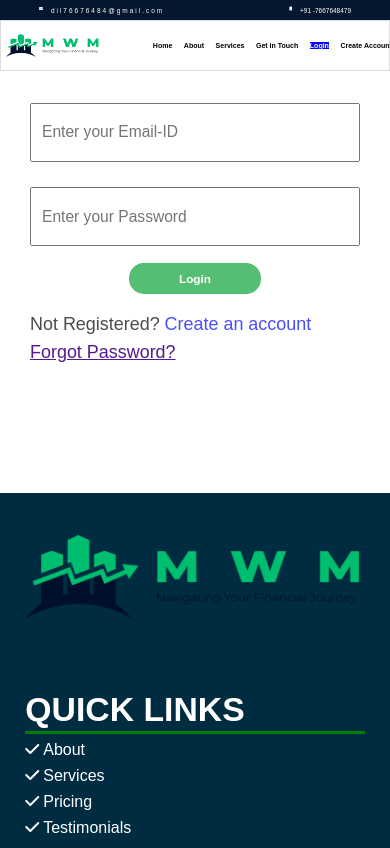
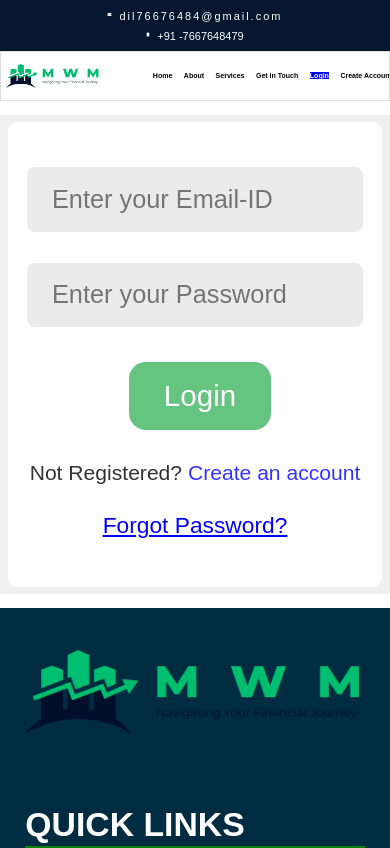
Before and after one commit to BHUTUU/projectmwm, a Flask app: page /getloginpage in a window 390 px wide. Shown: the top 848 px of the page. Run offline with Flask 3, Linux system fonts and the light colour scheme.

Commit message:
making login page

```diff
--- a/config.json
+++ b/config.json
@@ -12,7 +12,7 @@
         {
             "host": "localhost",
             "user": "root",
-            "password": "root",
+            "password": "Root@10",
             "database_name": "projectmwm"
         }
     ],
--- a/static/css/login.css
+++ b/static/css/login.css
@@ -181,6 +181,66 @@ footer{
 #backbtn{
   margin-left: 44%;
 }
+.user-elem{
+  display: flex;
+  align-items: center;
+  justify-content: center;
+  position: relative;
+}
+.formholder{
+  background-color: #F0F0F0;
+  /* height: 100vh; */
+  width: 33%;
+  padding: 2vw;
+}
+.formholder>form{
+  display: flex;
+  flex-direction: column;
+  align-items: center;
+  /* gap: 5px; */
+  padding: 10px 10px;
+  border-radius: 10px;
+  padding-top: 2vw;
+}
+.formholder>form>input{
+  margin-top: 2vw;
+  padding: 15px 15px;
+  width: 100%;
+  outline: none;
+  border: none;
+  height: 4vw;
+  font-size: 1.2vw;
+  background-color: rgb(236, 235, 235);
+  border-radius: 8px;
+  color: black;
+}
+.formholder>form>h5{
+  /* border: 1px solid green; */
+  padding: 0.8vw 2.5vw;
+  margin-top: 3vw;
+  border-radius: 5px;
+  background-color: #54BE73;
+  color: white;
+  font-size: 1.3vw;
+  font-weight: 400;
+  cursor: pointer;
+  opacity: 0.9;
+}
+.formholder>form>h5:hover{
+  opacity: 1;
+}
+.formholder>form>p{
+  margin-top: 2vw;
+  opacity: 0.8;
+}
+.formholder>form>p>a{
+  text-decoration: none;
+  color: blue;
+}
+.formholder>form>a{
+  margin-top: 1vw;
+  margin-bottom: 2vw;
+}
 
 
 /* Responcive */
@@ -194,21 +254,30 @@ footer{
     /* overflow: scroll; */
   }
   .head-top{
-    height: 2vw;
+    height: 6vh;
     display: flex;
+    flex-direction: column;
     justify-content: space-between;
+    font-size: 2.7vh;
+    gap: 1vh;
   }
   .top-left{
     font-size: 2vw;
   }
   .top-left>h5{
-    letter-spacing:normal;
+    font-size: 1.3vh;
   }
   .top-left>i{
-    font-size: 1vw;
+    font-size: 1.4vw;
   }
   .top-right{
     font-size: 2vw;
+  }
+  .top-right>i{
+    font-size: 1.4vw;
+  }
+  .top-right>h5{
+    font-size: 1.3vh;
   }
   nav{
     height: 6vh;
@@ -247,26 +316,65 @@ footer{
     justify-content: center;
     /* padding: 5px 4vh; */
   }
+  .user-elem{
+    position: relative;
+    display: flex;
+    align-items: center;
+    justify-content: center;
+    width: 100%;
+    height: 60vh;
+  }
   .formholder{
-    height: 50vh;
-    /* border: 1px solid #002C42; */
-    padding: 5px 10px;
-    border-radius: 25px;
-    /* margin-bottom: 5vh; */
+    background-color: #F0F0F0;
+    /* height: 55vh; */
+    width: 100%;
+    padding: 2vw;
   }
   .formholder>form{
-    width: 100%;
-    font-size: 4vw;
+    display: flex;
+    height: 55vh;
+    flex-direction: column;
+    align-items: center;
+    justify-content: center;
+    gap: 6vw;
+    padding: 10px 10px;
+    border-radius: 10px;
+    padding-top: 2vw;
+  }
+  .formholder>form>input{
+    margin-top: 2vw;
+    padding: 2vh 3vh;
+    width: 95%;
     outline: none;
     border: none;
-    position: relative;
+    height: 7.6vh;
+    font-size: 3vh;
+    background-color: rgb(236, 235, 235);
+    border-radius: 8px;
+    color: black;
   }
-  .formholder>form>input{
-    padding: 10px;
-    margin-top: 3vh;
-    width: 100%;
-    height: 7vh;
-    font-size: 4vw;
+  .formholder>form>h5{
+    /* border: 1px solid green; */
+    padding: 2vh 2.7vh;
+    border-radius: 2vh;
+    background-color: #54BE73;
+    color: white;
+    font-size: 3.5vh;
+    font-weight: 400;
+    /* opacity: 0.9; */
+    margin-left: 10px;
+  }
+  .formholder>form>p{
+    opacity: 0.8;
+    font-size: 2.5vh;
+  }
+  .formholder>form>p>a{
+    text-decoration: none;
+    color: blue;
+  }
+  #forgot_password{
+    font-size: 2.7vh;
+    color: blue;
   }
   .formholder>form>button{
     width: 50vw;
--- a/templates/login.html
+++ b/templates/login.html
@@ -38,38 +38,18 @@
       </div>
     </div>
   </nav>
-  <div class="form-conter" style="width: 100%; background-color: #95A5A6;" id="respons-form">
-    <div class="form-center" style=" height: 85vh; background-color: #95A5A6; display: flex; justify-content: center;">
-      <form action="" style="width: 40%;height: 55vh; margin-top: 5vw;">
-        <div class="form-details" style="padding: 3vw;">
-          <input type="email" name="email" id="email" placeholder="Email-ID" required
-            style="border-radius: 5px; width: 100%; height: 7vh; font-size: 1vw; padding: 10px;">
-          <input type="password" name="password" id="password" placeholder="Password" required
-            style="border-radius: 5px; width: 100%; height: 7vh; font-size: 1vw; padding: 10px;">
-          <button type="submit"
-            style="background-color: #54BE73; border: none; border-radius: 10px; color: white; cursor: pointer;"
-            onclick="window.location.href = 'dashborad.html'">Login</button>
-          <p style="font-weight: 400; opacity: 0.7;">Not Registered? <a href="/registerpage"
-              style="text-decoration: none; color: blue;">Create an
-              account</a>
-          </p>
-          <a href="" style="text-align: center;">Forgot Password?</a>
-        </div>
-      </form>
-    </div>
-  </div>
   <div class="user-elem">
     <div class="formholder">
       <form action="">
         <input type="email" placeholder="Enter your Email-ID">
         <input type="password" placeholder="Enter your Password">
         <h5 onclick="window.location.href='dashborad.html'">Login</h5>
-        <p style="font-weight: 400; opacity: 0.7; margin-top: 5vw; margin-bottom: 2vw; font-size: 4.6vw;">Not
+        <p> Not
           Registered?
-          <a href="/registerpage" style="text-decoration: none; color: blue;">Create an
+          <a href="/registerpage">Create an
             account</a>
         </p>
-        <a href="" style="text-align: center; font-size: 4.6vw;">Forgot Password?</a>
+        <a href="" id="forgot_password">Forgot Password?</a>
       </form>
     </div>
   </div>
@@ -99,7 +79,7 @@
   </footer>
 
   <script src="{{url_for('static', filename='js/main.js')}}"></script>
-  <script>
+  <!-- <script>
     let smScreen = document.querySelector('.user-elem');
     let bgScreen = document.querySelector('#respons-form');
 
@@ -116,7 +96,7 @@
     }
     window.addEventListener('resize', handleResize);
     handleResize();
-  </script>
+  </script> -->
 </body>
 
 </html>
```
Also changed, not shown: templates/home.html (+4 -3 lines).
